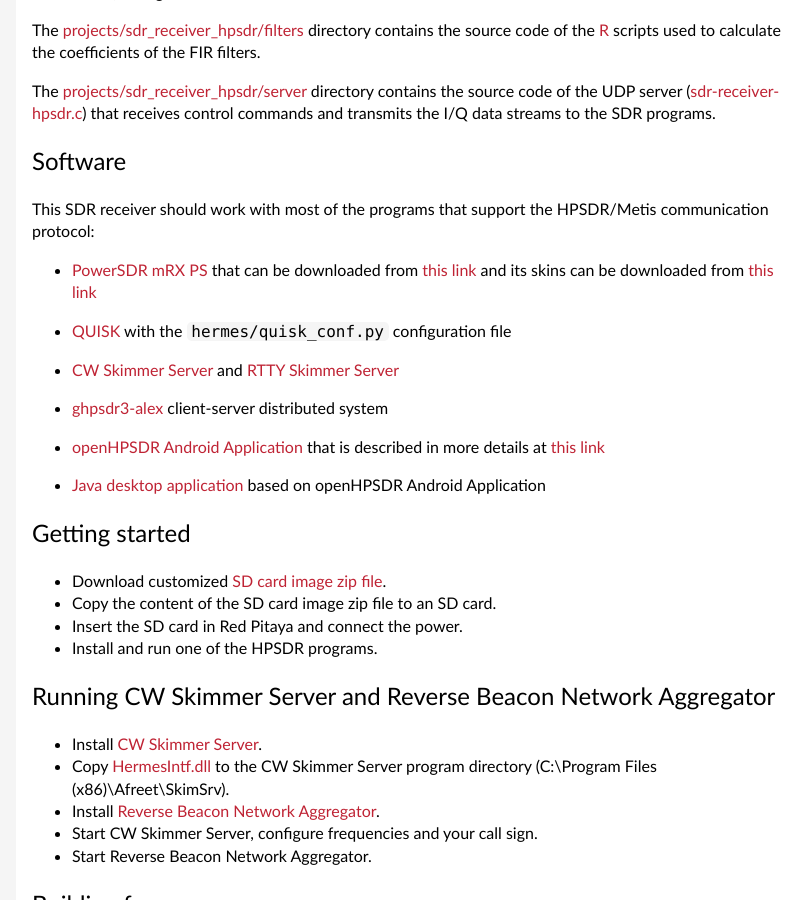
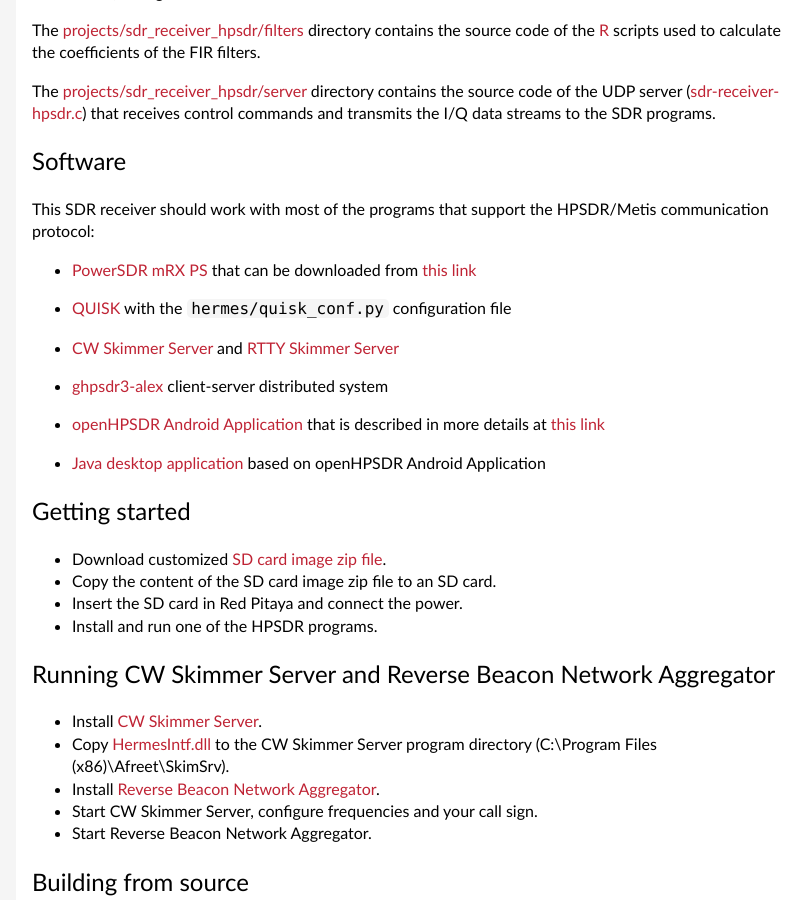
Before and after one commit to pavel-demin/red-pitaya-notes, a Jekyll site: the page built from sdr-receiver-hpsdr.md, in a window 1280 px wide and 900 px high, scrolled down 1008 px. Shown: the whole window, without its empty margins (224-1036 px from the left). Built offline with Jekyll 4.4.1, drawn with Linux system fonts in a browser that asks for light colours.

Commit message:
update link to PowerSDR mRX PS releases

```diff
--- a/sdr-receiver-hpsdr.md
+++ b/sdr-receiver-hpsdr.md
@@ -41,8 +41,7 @@
 
 This SDR receiver should work with most of the programs that support the HPSDR/Metis communication protocol:
 
- - [PowerSDR mRX PS](http://openhpsdr.org/wiki/index.php?title=PowerSDR) that can be downloaded from [this link](http://svn.tapr.org/repos_sdr_hpsdr/trunk/W5WC/PowerSDR_Installers) and its skins can be downloaded from [this link](
-http://svn.tapr.org/repos_sdr_hpsdr/trunk/W5WC/OpenHPSDR_Skins)
+ - [PowerSDR mRX PS](http://openhpsdr.org/wiki/index.php?title=PowerSDR) that can be downloaded from [this link](https://github.com/TAPR/OpenHPSDR-PowerSDR/releases)
 
  - [QUISK](http://james.ahlstrom.name/quisk) with the `hermes/quisk_conf.py` configuration file
 
```
Also changed, not shown: sdr-transceiver-hpsdr.md (+1 -2 lines).
